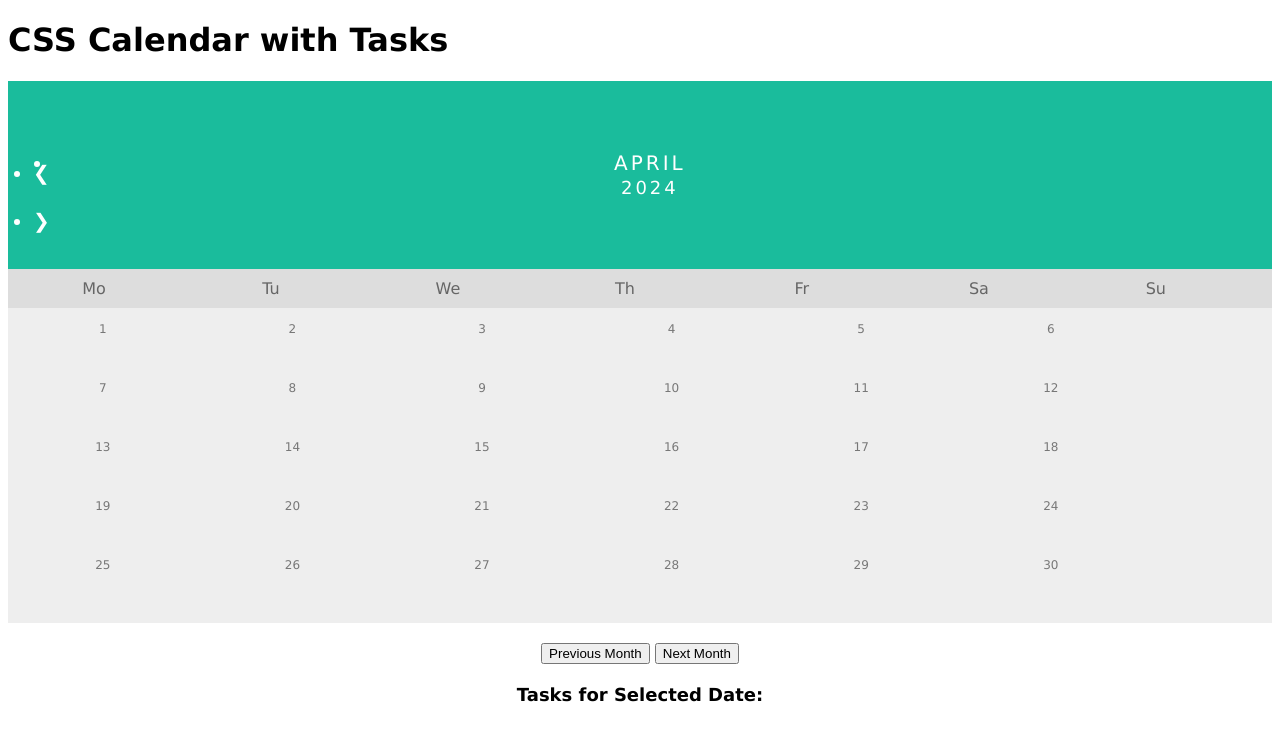
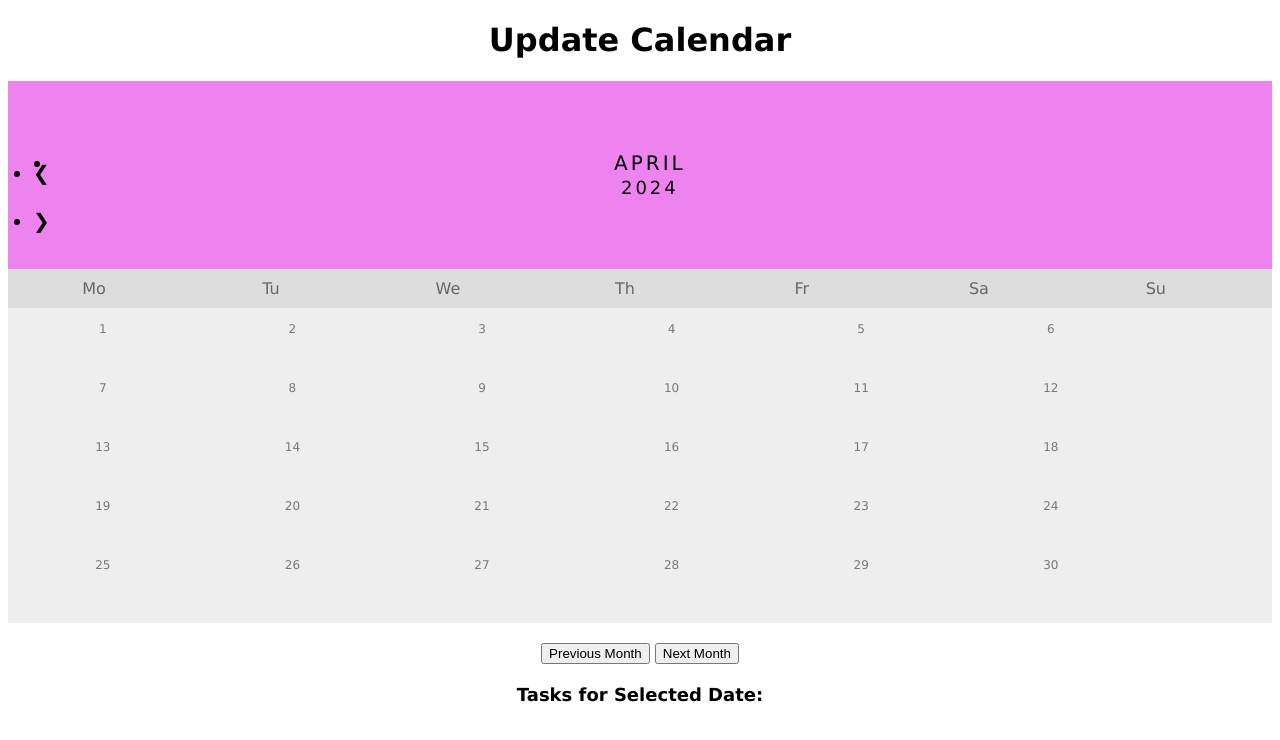
Before and after one commit to enslaved-water/V-Studios, a plain HTML site: page calendar.html in a window 1280 px wide. Drawn offline with Linux system fonts and the light colour scheme.

Commit message:
Update calendar.html

```diff
--- a/calendar.html
+++ b/calendar.html
@@ -3,10 +3,14 @@
 <head>
 <meta charset="UTF-8">
 <meta name="viewport" content="width=device-width, initial-scale=1.0">
-<title>CSS Calendar with Tasks</title>
+<title>Update Calendar</title>
 <style>
 * {
   box-sizing: border-box;
+}
+
+h1 {
+	text-align: center;
 }
 
 body {
@@ -16,7 +20,7 @@ body {
 .month {
   padding: 70px 25px;
   width: 100%;
-  background: #1abc9c;
+  background: violet;
   text-align: center;
 }
 
@@ -26,7 +30,7 @@ body {
 }
 
 .month ul li {
-  color: white;
+  color: black;
   font-size: 20px;
   text-transform: uppercase;
   letter-spacing: 3px;
@@ -87,7 +91,7 @@ body {
 </head>
 <body>
 
-<h1>CSS Calendar with Tasks</h1>
+<h1>Update Calendar</h1>
 
 <div class="month">
   <ul>
```
